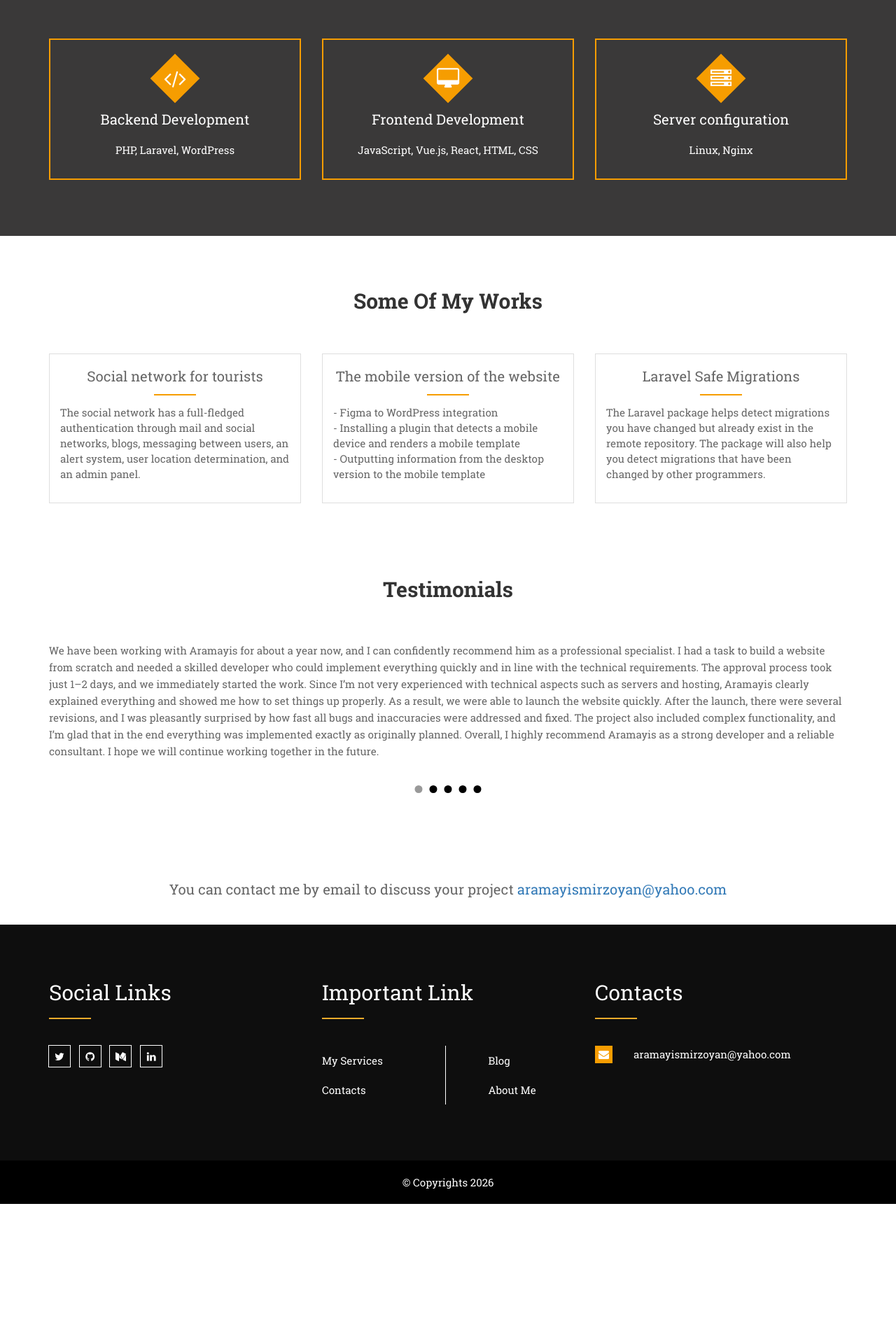
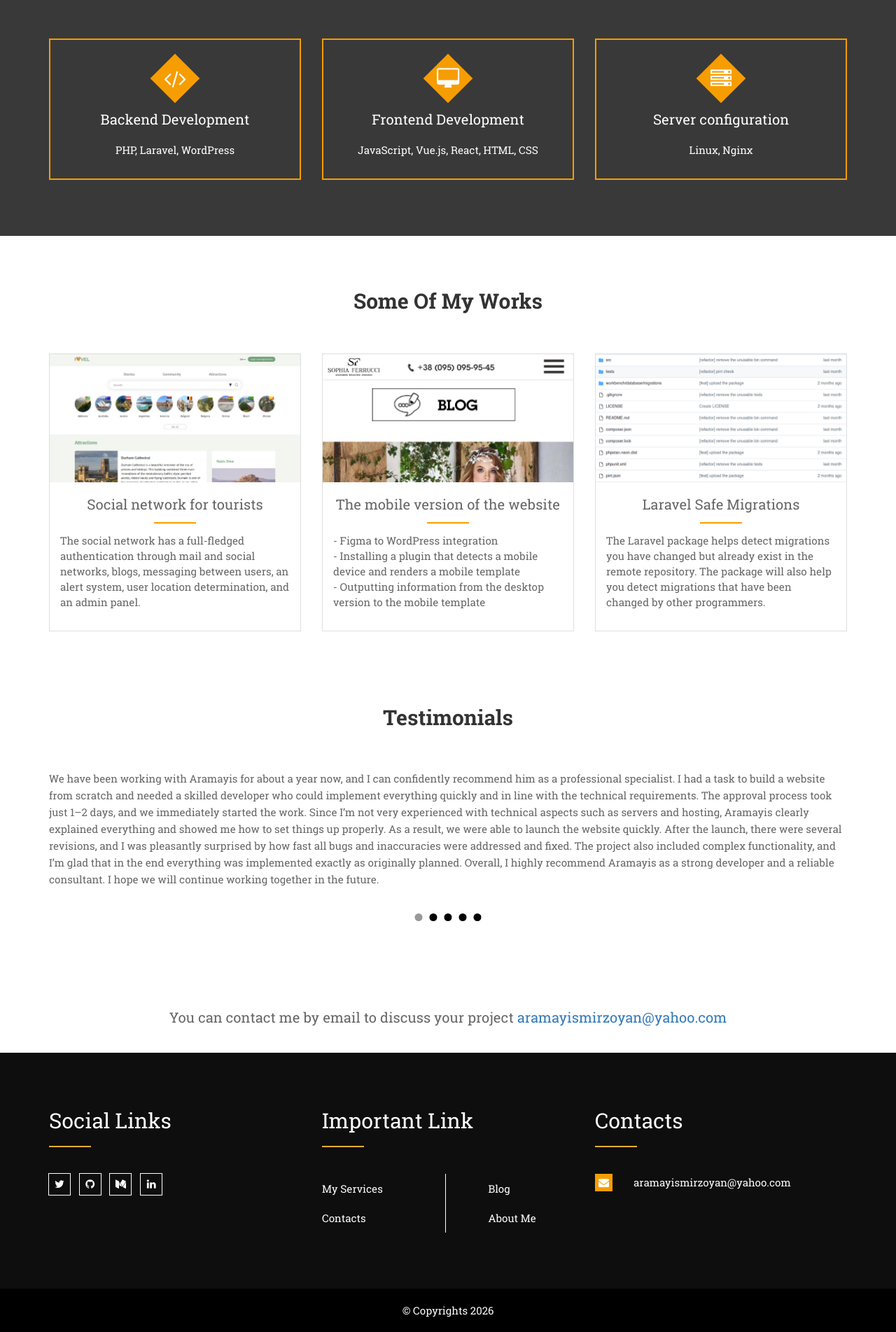
Before and after one commit to aramayismirzoyan/aramayismirzoyan.github.io, a Jekyll site: the page built from about.md, in a window 1280 px wide. Shown: the part 801-2704 px from the top of the page at 70% size. Built offline with Jekyll 4.4.1, drawn with Linux system fonts in a browser that asks for light colours; nearby versions of some CDN libraries; some web fonts are replaced; library files that are not in the unit come from our copies; before the commit the page ends 2521 px from its top, so only the background shows below that.

Commit message:
[fix] fixing the links

```diff
--- a/about.md
+++ b/about.md
@@ -90,10 +90,10 @@
             <div class="col-lg-4 col-md-4 col-sm-12 col-xs-12 im_bottompadder30">
                 <div class="im_product_div">
                     <div class="im_product_img">
-                        <img src="images/iqvel_thumbnail.jpg" class="img-responsive" alt="">
+                        <img src="/images/iqvel_thumbnail.jpg" class="img-responsive" alt="">
                         <div class="im_product_overlay"></div>
                         <div class="im_overlay_btn">
-                            <a href="images/iqvel.png" class="zoom_icon" target="_blank" title="view project"><i class="fa fa-search"></i></a>
+                            <a href="/images/iqvel.png" class="zoom_icon" target="_blank" title="view project"><i class="fa fa-search"></i></a>
                         </div>
                     </div>
                     <div class="im_product_data">
@@ -108,10 +108,10 @@
             <div class="col-lg-4 col-md-4 col-sm-12 col-xs-12 im_bottompadder30">
                 <div class="im_product_div">
                     <div class="im_product_img">
-                        <img src="images/feyabridal_thumbnail.jpg" class="img-responsive" alt="">
+                        <img src="/images/feyabridal_thumbnail.jpg" class="img-responsive" alt="">
                         <div class="im_product_overlay"></div>
                         <div class="im_overlay_btn">
-                            <a href="images/feyabridal.jpg" target="_blank" class="zoom_icon" title="view project"><i class="fa fa-search"></i></a>
+                            <a href="/images/feyabridal.jpg" target="_blank" class="zoom_icon" title="view project"><i class="fa fa-search"></i></a>
                         </div>
                     </div>
                     <div class="im_product_data">
@@ -128,7 +128,7 @@
             <div class="col-lg-4 col-md-4 col-sm-12 col-xs-12 im_bottompadder30">
                 <div class="im_product_div">
                     <div class="im_product_img">
-                        <img src="images/laravel_safe_migrations_thumbnail.jpg" class="img-responsive" alt="">
+                        <img src="/images/laravel_safe_migrations_thumbnail.jpg" class="img-responsive" alt="">
                         <div class="im_product_overlay"></div>
                         <div class="im_overlay_btn">
                             <a href="https://github.com/aramayismirzoyan/laravel-safe-migrations" target="_blank" title="view website"><i class="fa fa-link"></i></a>
```
